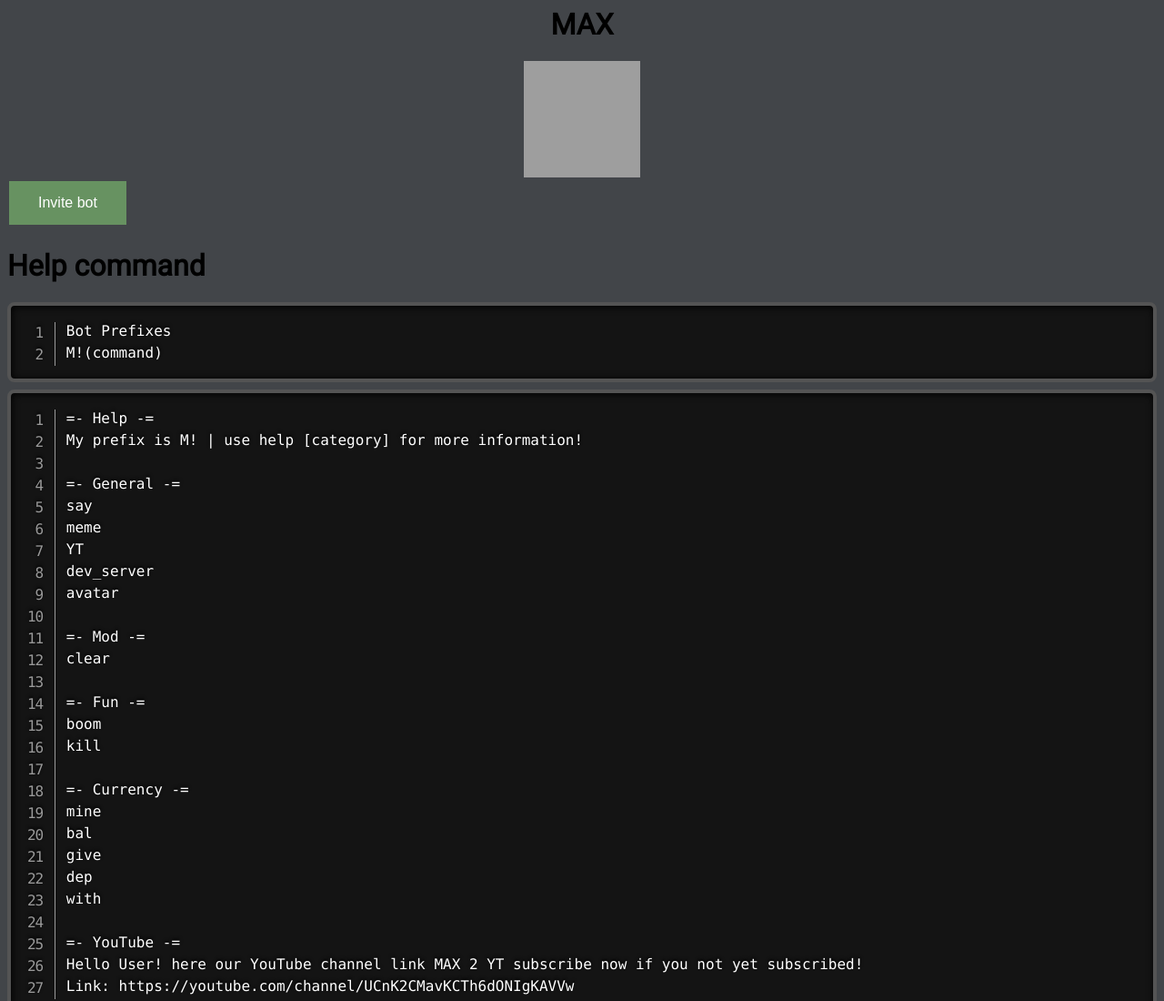
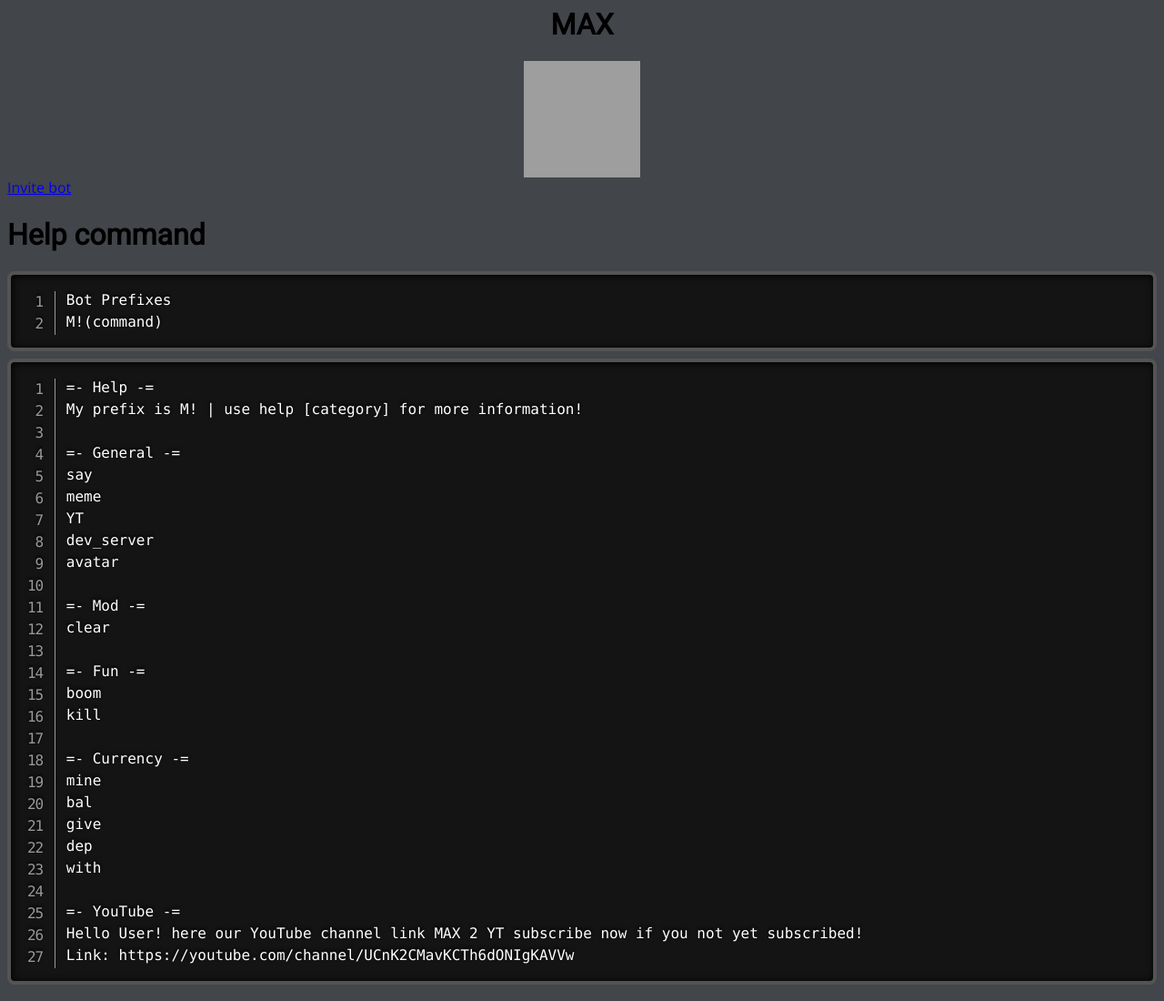
Before and after one commit to TestOurBotsWiki/TestOurBotsWiki.github.io, a plain HTML site: page MAX.html in a window 1280 px wide. Shown: the top 1100 px of the page at 91% size. Drawn offline with nearby package versions, Linux system fonts and the light colour scheme; grey boxes are pictures that could not be loaded.

Commit message:
Update MAX.html

```diff
--- a/MAX.html
+++ b/MAX.html
@@ -10,6 +10,9 @@ pre>code {
 }
 h1 {
     font-family: 'Roboto', sans-serif;
+}
+a {
+font-family: 'Open Sans', sans-serif;
 }
 h3 {
     font-family: 'Open Sans', sans-serif;
@@ -43,9 +46,7 @@ input {
         <img class="icon-27yU2q" src="https://cdn.discordapp.com/avatars/832994654273536040/c954bb5b4946f678ad83aac8085597a0.webp?size=128" alt="" width="128" height="128">
 
     </div>
-    <form action="https://discord.com/api/oauth2/authorize?client_id=832994654273536040&permissions=8&scope=bot%20applications.commands">
-    <input type="submit" value="Invite bot" />
-</form>
+    <a href="https://discord.com/api/oauth2/authorize?client_id=832994654273536040&permissions=8&scope=bot%20applications.commands">Invite bot</a>
     <h1>Help command</h1>
 <script src="prism.js"></script>
 <script>
```
